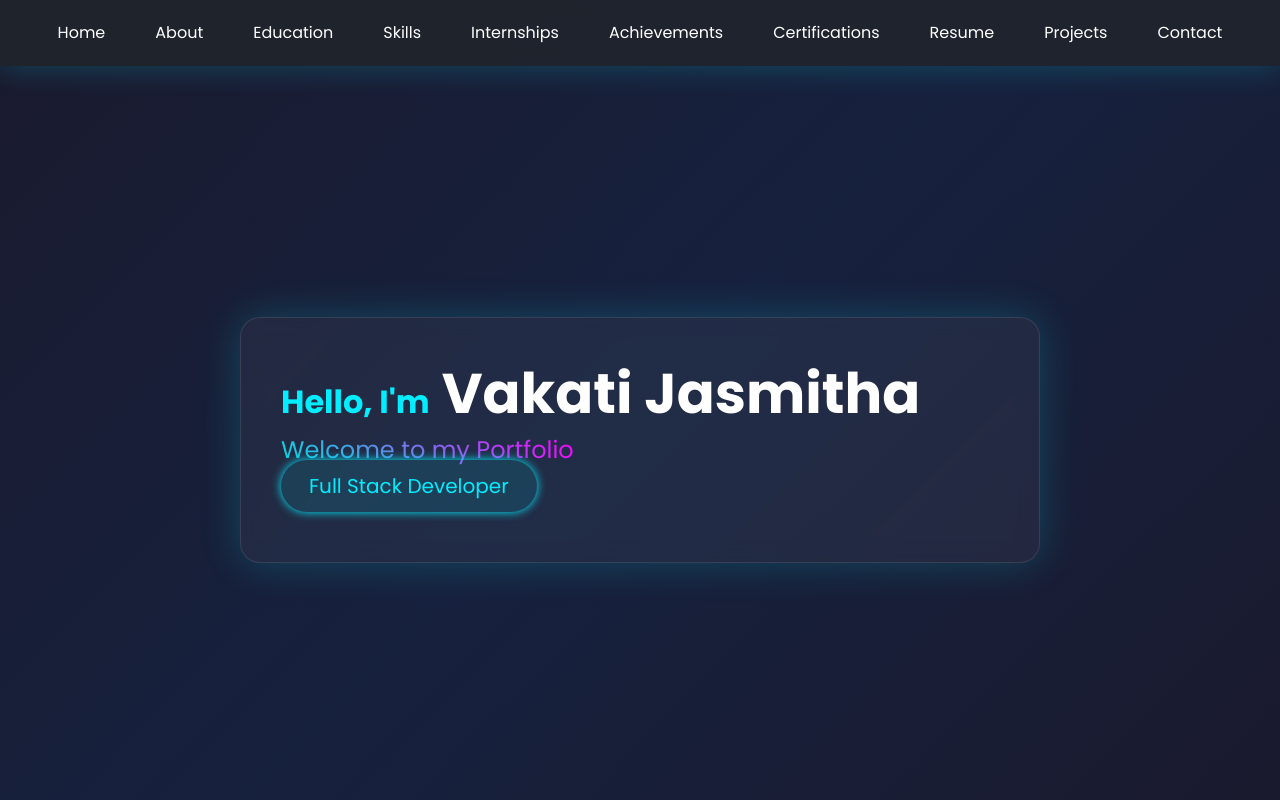
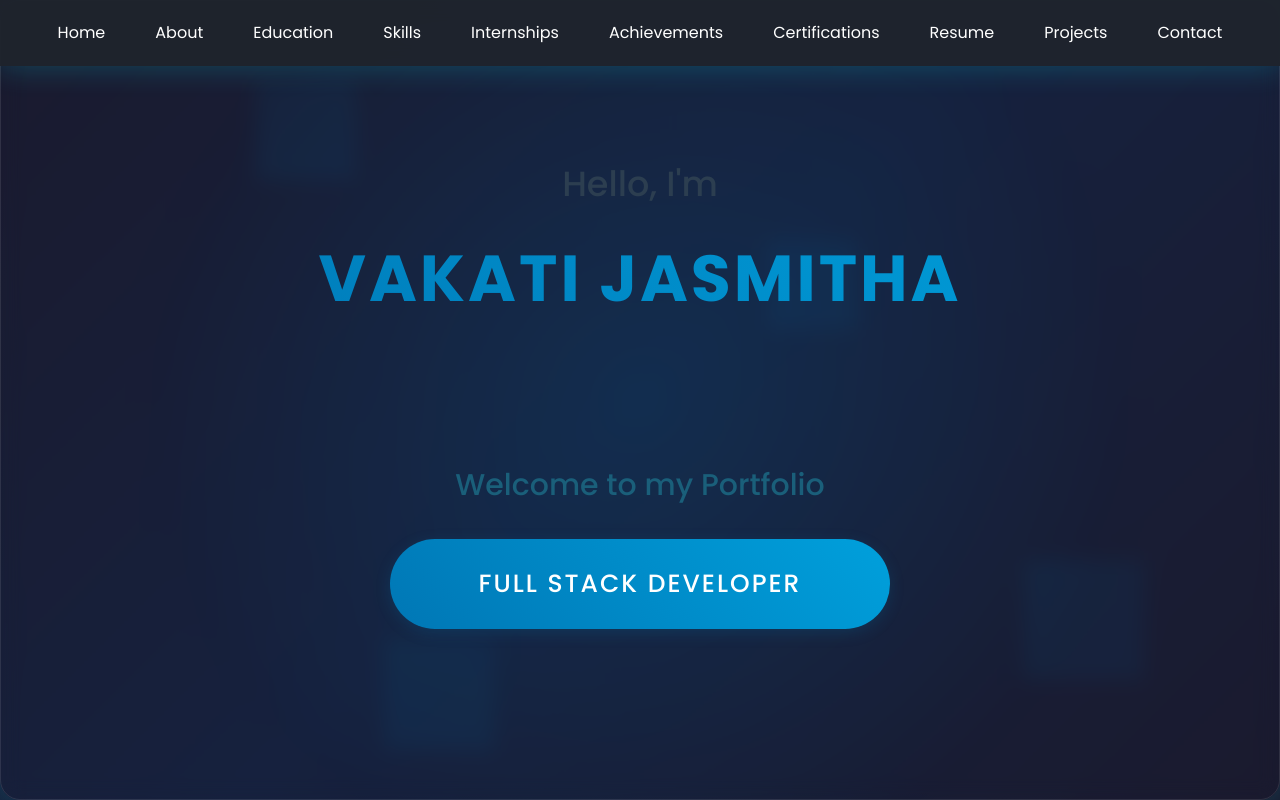
Before and after one commit to Vakatijasmitha/portfolio, a plain HTML site: page index.html in a window 1280 px wide. Shown: the top 800 px of the page. Drawn offline with Linux system fonts and the light colour scheme.

Commit message:
Update index.html

```diff
--- a/index.html
+++ b/index.html
@@ -33,22 +33,202 @@
     </header>
 
     <section id="home" class="home-section">
-      <div class="home-content">
-        <div class="name-container">
-          <h1 class="animate-text">
-            <span class="greeting">Hello, I'm</span>
-            <span class="name">Vakati Jasmitha</span>
-          </h1>
-        </div>
-        <div class="title-container">
-          <p class="subtitle animate-text-delay">
-            <span class="welcome-text">Welcome to my Portfolio</span>
-          </p>
-          <div class="roles">
-            <span class="role">Full Stack Developer</span>
-          </div>
-        </div>
-      </div>
+      <style>
+        .home-section {
+          min-height: 100vh;
+          width: 100%;
+          display: flex;
+          align-items: center;
+          justify-content: center;
+          position: relative;
+          overflow: hidden;
+          padding: 0;
+          margin: 0;
+        }
+
+        .home-content {
+          background: transparent;
+          padding: 100px 80px;
+          min-height: 100vh;
+          width: 100%;
+          max-width: 100%;
+          display: flex;
+          flex-direction: column;
+          justify-content: center;
+          align-items: center;
+          text-align: center;
+          position: relative;
+          z-index: 2;
+        }
+
+        .background-effects {
+          position: absolute;
+          width: 100%;
+          height: 100%;
+          top: 0;
+          left: 0;
+          pointer-events: none;
+          z-index: 1;
+        }
+
+        .gradient-sphere {
+          position: absolute;
+          width: 1000px;
+          height: 1000px;
+          background: radial-gradient(
+            circle,
+            rgba(0, 119, 181, 0.15) 0%,
+            rgba(255, 255, 255, 0) 70%
+          );
+          border-radius: 50%;
+          top: 50%;
+          left: 50%;
+          transform: translate(-50%, -50%);
+        }
+
+        .floating-shapes span {
+          position: absolute;
+          width: 80px;
+          height: 80px;
+          background: rgba(0, 119, 181, 0.08);
+        }
+
+        .floating-shapes span:nth-child(1) {
+          top: 10%;
+          left: 20%;
+          width: 100px;
+          height: 100px;
+        }
+
+        .floating-shapes span:nth-child(2) {
+          top: 70%;
+          left: 80%;
+          width: 120px;
+          height: 120px;
+        }
+
+        .floating-shapes span:nth-child(3) {
+          top: 30%;
+          left: 60%;
+          width: 90px;
+          height: 90px;
+        }
+
+        .floating-shapes span:nth-child(4) {
+          top: 80%;
+          left: 30%;
+          width: 110px;
+          height: 110px;
+        }
+
+        .name-container {
+          width: 100%;
+          max-width: 1600px;
+          margin-bottom: 60px;
+        }
+
+        .name-container h1 {
+          margin-bottom: 40px;
+          width: 100%;
+        }
+
+        .greeting {
+          color: #2c3e50;
+          font-size: 3.5rem;
+          display: block;
+          margin-bottom: 30px;
+          width: 100%;
+          font-weight: 500;
+        }
+
+        .name {
+          color: #0077b5;
+          font-size: 6.5rem;
+          font-weight: bold;
+          display: block;
+          letter-spacing: 3px;
+          text-transform: uppercase;
+          width: 100%;
+          background: linear-gradient(45deg, #0077b5, #00a0dc);
+          -webkit-background-clip: text;
+          -webkit-text-fill-color: transparent;
+          background-clip: text;
+        }
+
+        .title-container {
+          width: 100%;
+          max-width: 1600px;
+        }
+
+        .subtitle {
+          color: #1a5f7a;
+          font-size: 3rem;
+          margin: 40px 0;
+          width: 100%;
+          font-weight: 500;
+        }
+
+        .roles {
+          width: 100%;
+          display: flex;
+          justify-content: center;
+          margin-top: 40px;
+        }
+
+        .role {
+          display: inline-block;
+          background: linear-gradient(45deg, #0077b5, #00a0dc);
+          color: white;
+          padding: 25px 60px;
+          border-radius: 50px;
+          font-size: 2.5rem;
+          font-weight: 500;
+          box-shadow: 0 4px 15px rgba(0, 119, 181, 0.2);
+          text-transform: uppercase;
+          letter-spacing: 2px;
+          min-width: 500px;
+        }
+
+        @media (max-width: 1200px) {
+          .home-content {
+            padding: 60px 40px;
+          }
+          .name {
+            font-size: 5rem;
+          }
+          .greeting {
+            font-size: 3rem;
+          }
+          .subtitle {
+            font-size: 2.5rem;
+          }
+          .role {
+            font-size: 2rem;
+            min-width: 400px;
+            padding: 20px 50px;
+          }
+        }
+
+        @media (max-width: 768px) {
+          .home-content {
+            padding: 40px 20px;
+          }
+          .greeting {
+            font-size: 2rem;
+          }
+          .name {
+            font-size: 3.5rem;
+          }
+          .subtitle {
+            font-size: 1.8rem;
+          }
+          .role {
+            font-size: 1.5rem;
+            min-width: 280px;
+            padding: 15px 30px;
+          }
+        }
+      </style>
       <div class="background-effects">
         <div class="gradient-sphere"></div>
         <div class="floating-shapes">
@@ -56,6 +236,20 @@
           <span></span>
           <span></span>
           <span></span>
+        </div>
+      </div>
+      <div class="home-content">
+        <div class="name-container">
+          <h1>
+            <span class="greeting">Hello, I'm</span>
+            <span class="name">Vakati Jasmitha</span>
+          </h1>
+        </div>
+        <div class="title-container">
+          <p class="subtitle">Welcome to my Portfolio</p>
+          <div class="roles">
+            <span class="role">Full Stack Developer</span>
+          </div>
         </div>
       </div>
     </section>
```
